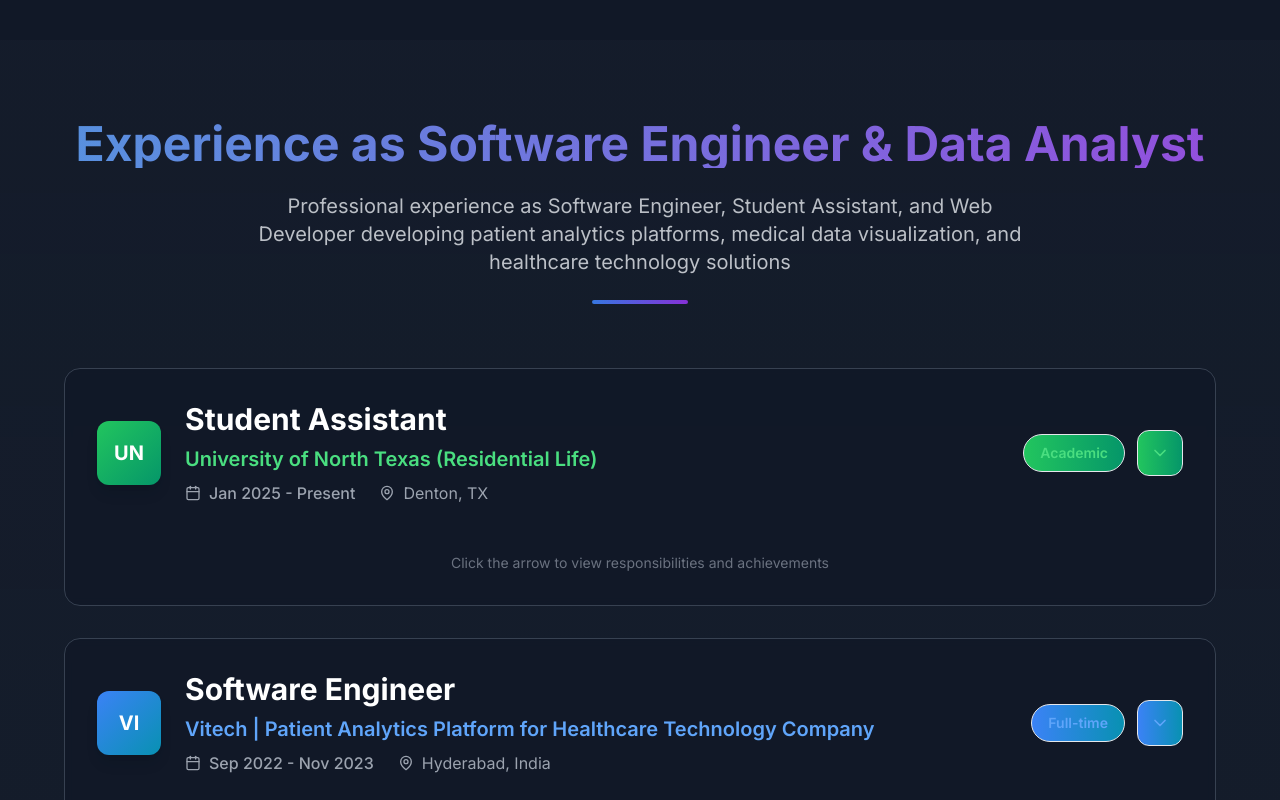
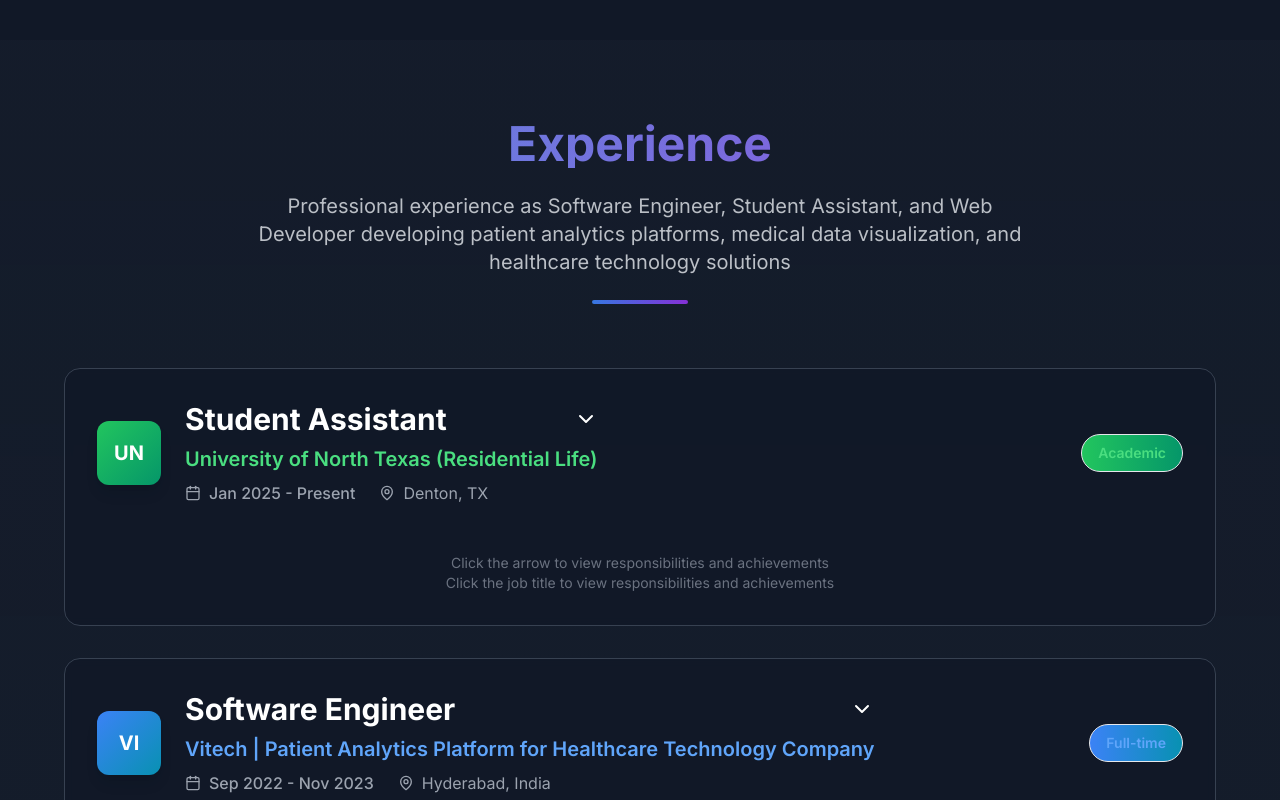
Before and after one commit to JayReddyMunagala/jay-portfolio, a React (Vite) app: page / in a window 1280 px wide. Shown: the part 4840-5640 px from the top of the page. Built offline with nearby package versions, Linux system fonts and the light colour scheme.

Commit message:
Update Experience.tsx

```diff
--- a/src/components/Experience.tsx
+++ b/src/components/Experience.tsx
@@ -147,7 +147,7 @@ const Experience = () => {
           className="text-center mb-12 sm:mb-16"
         >
           <h2 className="text-3xl sm:text-4xl md:text-5xl font-bold mb-4 sm:mb-6 bg-gradient-to-r from-blue-400 to-purple-500 bg-clip-text text-transparent">
-            Experience as Software Engineer & Data Analyst
+            Experience
           </h2>
           <p className="text-base sm:text-lg lg:text-xl text-gray-300 max-w-3xl mx-auto">
             Professional experience as Software Engineer, Student Assistant, and Web Developer developing patient analytics platforms, medical data visualization, and healthcare technology solutions
@@ -159,6 +159,7 @@ const Experience = () => {
           {experiences.map((exp, index) => (
             <motion.div
               key={index}
+              onClick={() => toggleExperience(index)}
               initial={{ opacity: 0, y: 60, scale: 0.95 }}
               whileInView={{ opacity: 1, y: 0, scale: 1 }}
               transition={{
@@ -173,7 +174,7 @@ const Experience = () => {
                 scale: 1.02,
                 transition: { duration: 0.3, type: "spring", stiffness: 300 }
               }}
-              className={`group relative bg-gray-900/80 backdrop-blur-sm rounded-2xl p-6 sm:p-8 border border-gray-700 ${exp.borderColor} ${exp.shadowColor} transition-all duration-500 hover:bg-gray-900/90 overflow-hidden`}
+              className={`group relative bg-gray-900/80 backdrop-blur-sm rounded-2xl p-6 sm:p-8 border border-gray-700 ${exp.borderColor} ${exp.shadowColor} transition-all duration-500 hover:bg-gray-900/90 overflow-hidden cursor-pointer`}
             >
               {/* Background gradient overlay */}
               <div className={`absolute inset-0 bg-gradient-to-br ${exp.gradient} opacity-0 group-hover:opacity-5 transition-opacity duration-500 rounded-2xl`}></div>
@@ -196,14 +197,23 @@ const Experience = () => {
                     </motion.div>
 
                     <div className="flex-1">
-                      <motion.h3
+                      <motion.button
                         initial={{ x: -20 }}
                         whileInView={{ x: 0 }}
                         transition={{ delay: index * 0.1, duration: 0.5 }}
-                        className="text-xl sm:text-2xl lg:text-3xl font-bold text-white mb-2 group-hover:text-blue-400 transition-colors duration-300"
+                        whileHover={{ scale: 1.02 }}
+                        whileTap={{ scale: 0.98 }}
+                        className="text-xl sm:text-2xl lg:text-3xl font-bold text-white mb-2 group-hover:text-blue-400 transition-colors duration-300 text-left w-full flex items-center justify-between cursor-pointer hover:text-blue-300"
                       >
-                        {exp.title}
-                      </motion.h3>
+                        <span>{exp.title}</span>
+                        <motion.div
+                          animate={{ rotate: expandedExperience === index ? 180 : 0 }}
+                          transition={{ duration: 0.3 }}
+                          className="ml-4 flex-shrink-0"
+                        >
+                          <ChevronDown size={20} className="sm:w-6 sm:h-6" />
+                        </motion.div>
+                      </motion.button>
                       <motion.h4
                         initial={{ x: -20 }}
                         whileInView={{ x: 0 }}
@@ -225,8 +235,7 @@ const Experience = () => {
                     </div>
                   </div>
 
-                  {/* Expand/Collapse Button and Type Badge */}
-                  <div className="flex items-center gap-3">
+                  {/* Type Badge */}
                   <motion.div
                     initial={{ scale: 0 }}
                     whileInView={{ scale: 1 }}
@@ -235,21 +244,6 @@ const Experience = () => {
                   >
                     {exp.type}
                   </motion.div>
-
-                    <motion.button
-                      onClick={() => toggleExperience(index)}
-                      whileHover={{ scale: 1.1 }}
-                      whileTap={{ scale: 0.95 }}
-                      className={`p-3 rounded-xl bg-gradient-to-r ${exp.gradient} bg-opacity-20 border border-opacity-30 ${exp.responsibilities[0].color} hover:bg-opacity-30 transition-all duration-300 backdrop-blur-sm`}
-                      aria-label={expandedExperience === index ? "Collapse details" : "Expand details"}
-                    >
-                      {expandedExperience === index ? (
-                        <ChevronUp size={20} />
-                      ) : (
-                        <ChevronDown size={20} />
-                      )}
-                    </motion.button>
-                  </div>
                 </div>
 
                 {/* Collapsible Responsibilities */}
@@ -307,6 +301,7 @@ const Experience = () => {
                     className="mt-4 text-center"
                   >
                     <p className="text-gray-500 text-sm">Click the arrow to view responsibilities and achievements</p>
+                    <p className="text-gray-500 text-sm">Click the job title to view responsibilities and achievements</p>
                   </motion.div>
                 )}
               </div>
```
Lines whose indentation alone changed are shown as unchanged.
